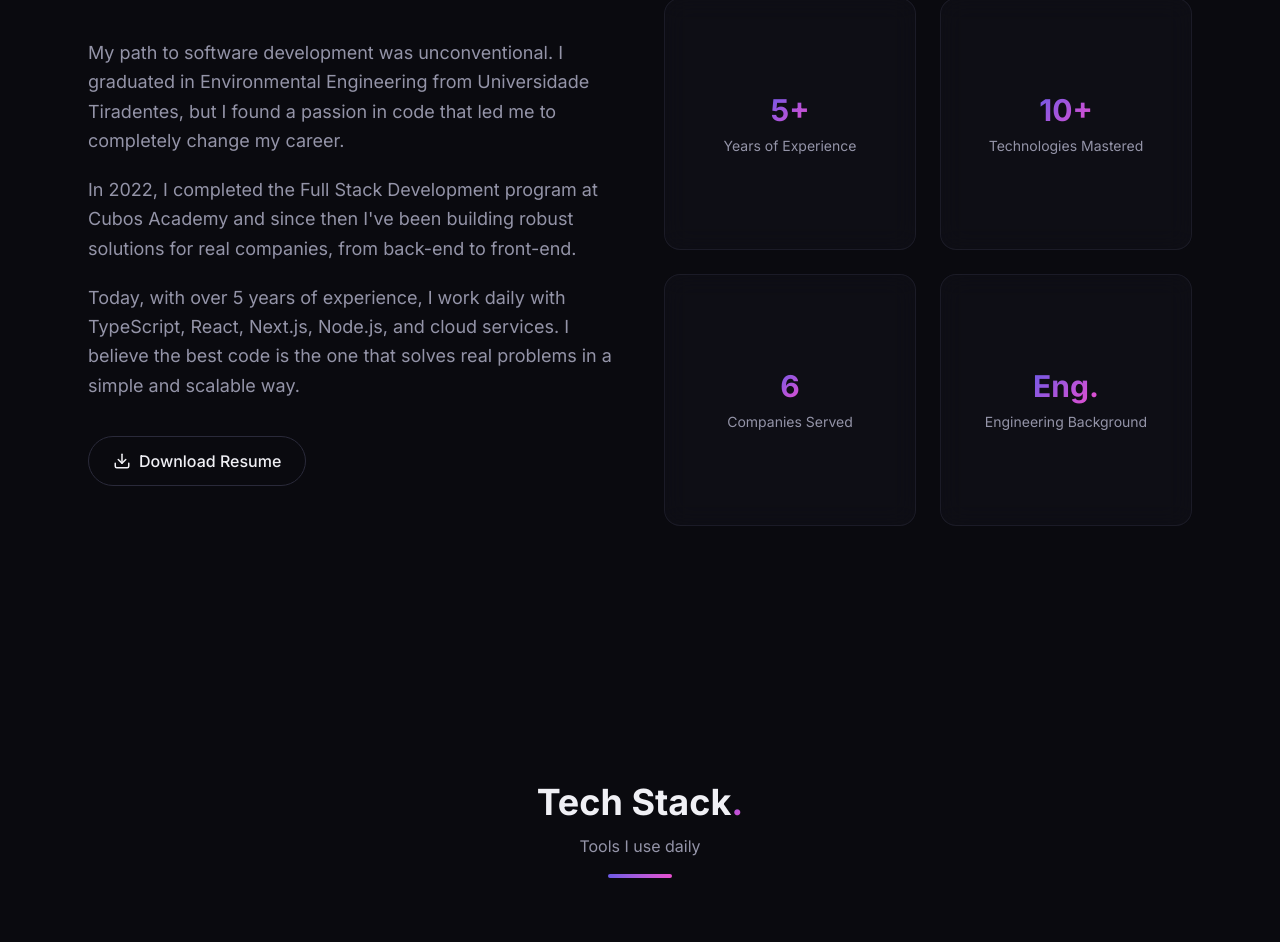
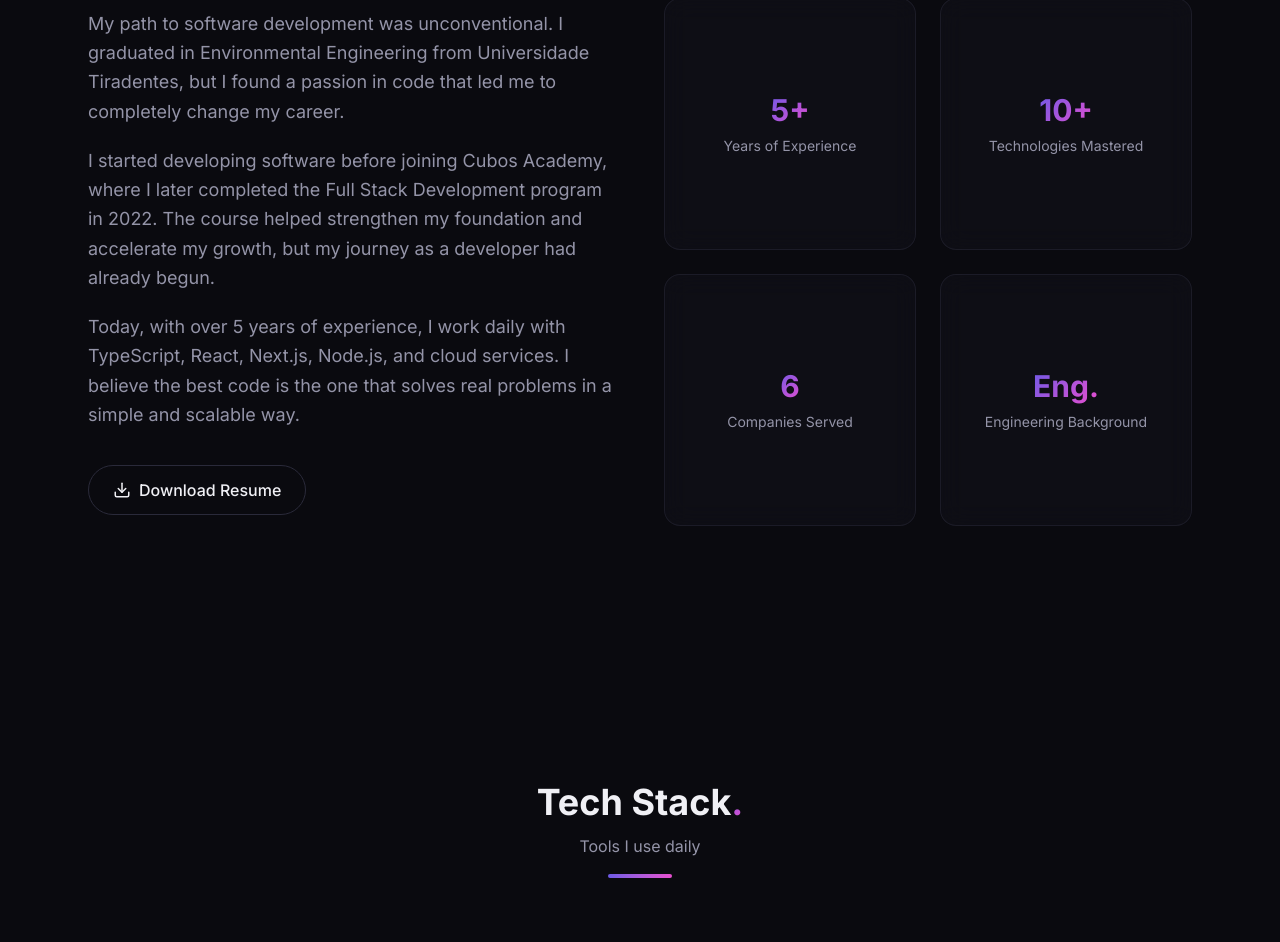
Before and after one commit to phaos93/portfolio, a Next.js app: page /portfolio/ in a window 1280 px wide. Shown: the part 1090-2032 px from the top of the page. Built offline with nearby package versions, Linux system fonts and the light colour scheme.

Commit message:
update: revise about section to clarify software development journey and experience

```diff
--- a/src/data/personal.ts
+++ b/src/data/personal.ts
@@ -47,12 +47,12 @@ export const heroSubtitles = {
 export const aboutText = {
   pt: [
     "Minha trajetória até o desenvolvimento de software foi pouco convencional. Me formei em Engenharia Ambiental pela Universidade Tiradentes, mas descobri no código uma paixão que me levou a mudar completamente de carreira.",
-    "Em 2022, concluí a formação em Desenvolvimento Full Stack na Cubos Academy e desde então venho construindo soluções robustas para empresas reais, do back-end ao front-end.",
+    "Comecei a desenvolver software antes de ingressar na Cubos Academy, onde concluí a formação em Desenvolvimento Full Stack em 2022. O curso foi fundamental para consolidar minha base técnica e acelerar minha evolução, mas minha jornada como desenvolvedor já havia começado.",
     "Hoje, com mais de 5 anos de experiência, trabalho diariamente com TypeScript, React, Next.js, Node.js e serviços em nuvem. Acredito que o melhor código é aquele que resolve problemas reais de forma simples e escalável.",
   ],
   en: [
     "My path to software development was unconventional. I graduated in Environmental Engineering from Universidade Tiradentes, but I found a passion in code that led me to completely change my career.",
-    "In 2022, I completed the Full Stack Development program at Cubos Academy and since then I've been building robust solutions for real companies, from back-end to front-end.",
+    "I started developing software before joining Cubos Academy, where I later completed the Full Stack Development program in 2022. The course helped strengthen my foundation and accelerate my growth, but my journey as a developer had already begun.",
     "Today, with over 5 years of experience, I work daily with TypeScript, React, Next.js, Node.js, and cloud services. I believe the best code is the one that solves real problems in a simple and scalable way.",
   ],
 };
```
